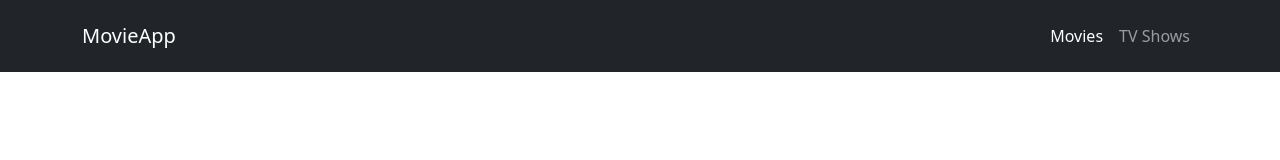
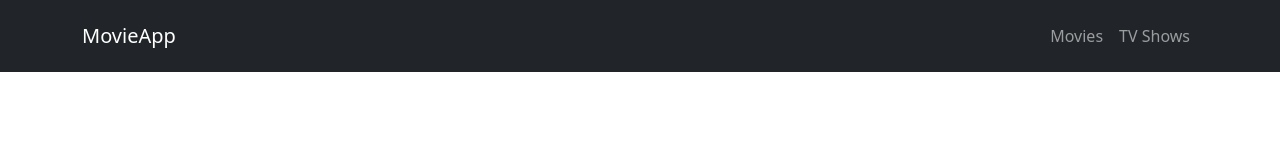
Before and after one commit to couswall/movies-app, a React (Vite) app in the folder movie-app/: page / in a window 1280 px wide. Shown: the top 160 px of the page. Built offline with nearby package versions, Linux system fonts and the light colour scheme.

Commit message:
Navbar.tsx - Links de movies y tv agregados

```diff
--- a/movie-app/src/ui/components/Navbar.tsx
+++ b/movie-app/src/ui/components/Navbar.tsx
@@ -1,3 +1,4 @@
+import { Link } from "react-router-dom"
 
 export const Navbar = () => {
   return (
@@ -6,7 +7,7 @@ export const Navbar = () => {
     <nav className="navbar navbar-expand-sm navbar-dark bg-dark p-md-3" data-bs-theme="dark">
         <div className="container">
 
-            <a className="navbar-brand" href="#">MovieApp</a>
+            <Link className="navbar-brand" to={'/'}>MovieApp</Link>
             <button className="navbar-toggler" type="button" data-bs-toggle="collapse" data-bs-target="#navbarNav" aria-controls="navbarNav" aria-expanded="false" aria-label="Toggle navigation">
                 <span className="navbar-toggler-icon"></span>
             </button>
@@ -14,10 +15,10 @@ export const Navbar = () => {
             <div className="collapse navbar-collapse" id="navbarNav">
                 <ul className="navbar-nav ms-auto">
                     <li className="nav-item">
-                        <a className="nav-link active" aria-current="page" href="#">Movies</a>
+                        <Link className="nav-link" to={'/movies'}>Movies</Link>
                     </li>
                     <li className="nav-item">
-                        <a className="nav-link" href="#">TV Shows</a>
+                        <Link className="nav-link" to={'/tv'}>TV Shows</Link>
                     </li>
                 </ul>
             </div>
```
